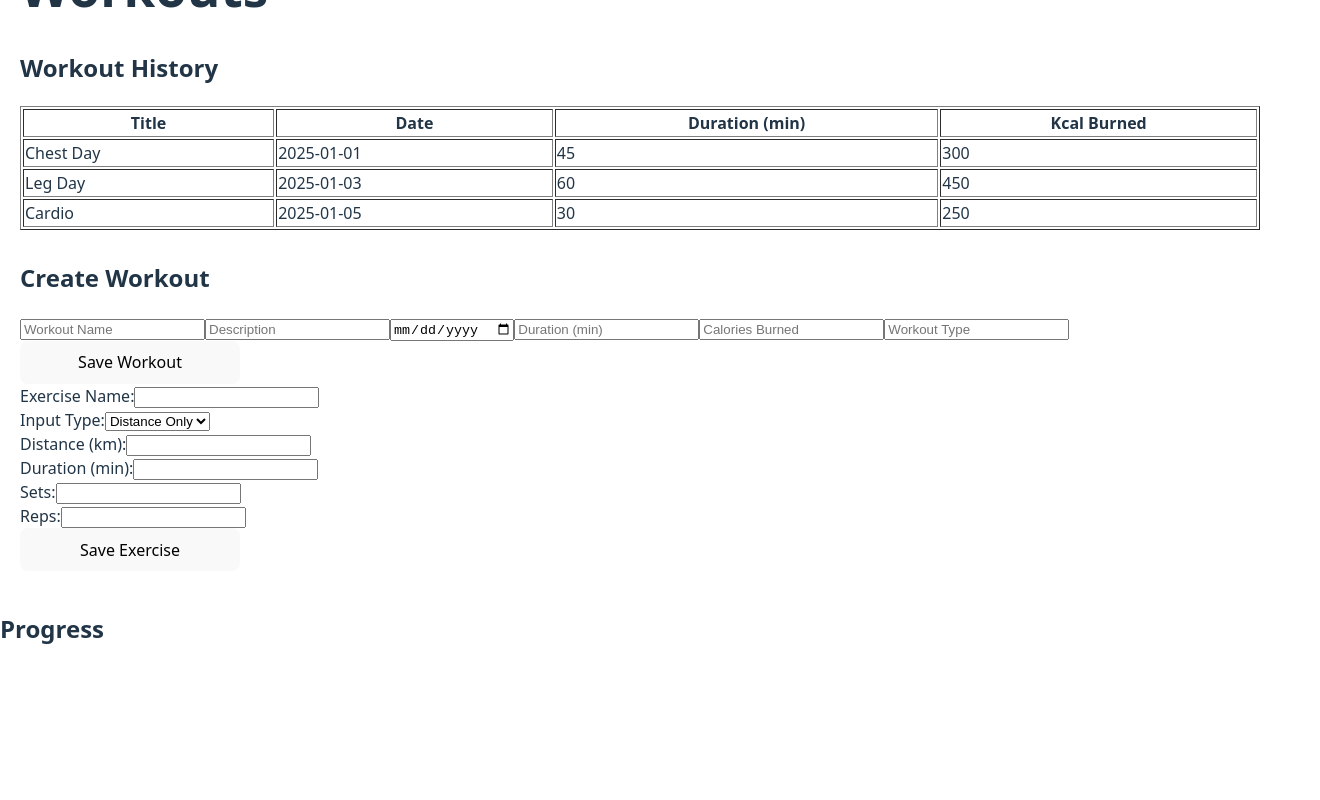
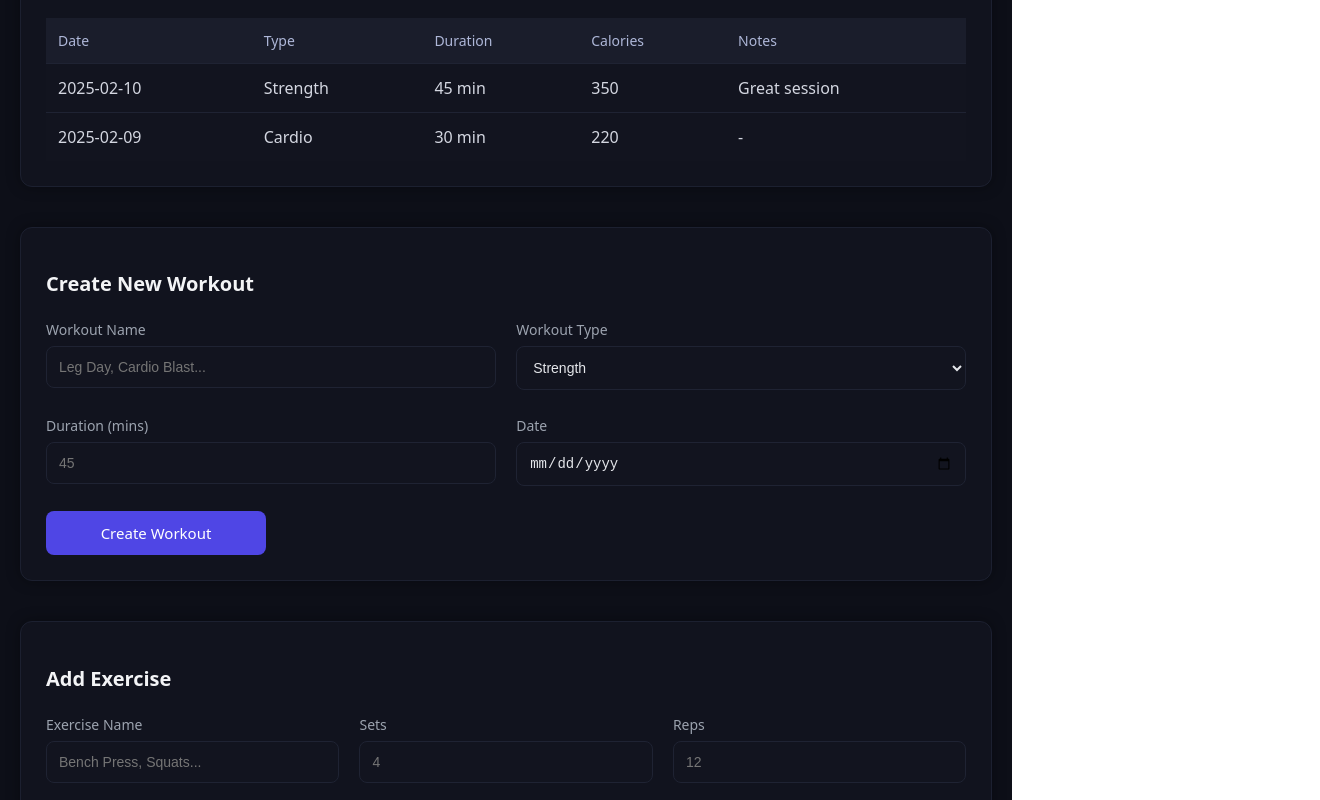
Before and after one commit to Austine-john/Fitflow-frontend, a React (Vite) app in the folder Fitflow/: page / in a window 1280 px wide. Shown: the part 1060-1860 px from the top of the page, 1320 px wide, since content can reach past the window. Before the commit the page ends 1727 px from the top, so only its background shows below. Built offline with nearby package versions, Linux system fonts and the light colour scheme.

Commit message:
Refactor Workouts components and styles for improved layout and functionality

```diff
--- a/Fitflow/src/components/Workouts/ExerciseForm/ExerciseForm.jsx
+++ b/Fitflow/src/components/Workouts/ExerciseForm/ExerciseForm.jsx
@@ -1,112 +1,44 @@
-import { useState } from "react";
-
-function ExerciseForm({ onSubmit }) {
-  const [name, setName] = useState("");
-  const [type, setType] = useState("distance"); // distance | weight | both
-  const [distance, setDistance] = useState("");
-  const [weight, setWeight] = useState("");
-  const [duration, setDuration] = useState("");
-  const [sets, setSets] = useState("");
-  const [reps, setReps] = useState("");
+import React from "react";
+import "../Workouts.css";
 
 
-  function handleSubmit(e) {
-    e.preventDefault();
+export default function ExerciseForm() {
+  return (
+    <div className="card-section">
+      <h2 className="section-title">Add Exercise</h2>
 
-    const payload = {
-      name,
-      duration,
-      distance: type === "weight" ? 0 : Number(distance || 0),
-      weight: type === "distance" ? 0 : Number(weight || 0),
-    };
+      <form className="styled-form">
+        <div className="form-row">
+          <div className="form-group">
+            <label>Exercise Name</label>
+            <input type="text" placeholder="Bench Press, Squats..." />
+          </div>
 
-    onSubmit(payload);
+          <div className="form-group">
+            <label>Sets</label>
+            <input type="number" placeholder="4" />
+          </div>
 
-    // Clear after submit
-    setName("");
-    setDistance("");
-    setWeight("");
-    setDuration("");
-  }
+          <div className="form-group">
+            <label>Reps</label>
+            <input type="number" placeholder="12" />
+          </div>
+        </div>
 
-  return (
-    <form onSubmit={handleSubmit} className="exercise-form">
+        <div className="form-row">
+          <div className="form-group">
+            <label>Weight (kg)</label>
+            <input type="number" placeholder="60" />
+          </div>
 
-      <div>
-        <label>Exercise Name:</label>
-        <input
-          type="text"
-          value={name}
-          onChange={(e) => setName(e.target.value)}
-          required
-        />
-      </div>
+          <div className="form-group">
+            <label>Notes</label>
+            <input type="text" placeholder="Optional notes" />
+          </div>
+        </div>
 
-      <div>
-        <label>Input Type:</label>
-        <select value={type} onChange={(e) => setType(e.target.value)}>
-          <option value="distance">Distance Only</option>
-          <option value="weight">Weight Only</option>
-          <option value="both">Both</option>
-        </select>
-      </div>
-
-      {type !== "weight" && (
-        <div>
-          <label>Distance (km):</label>
-          <input
-            type="number"
-            value={distance}
-            onChange={(e) => setDistance(e.target.value)}
-            min="0"
-          />
-        </div>
-      )}
-
-      {type !== "distance" && (
-        <div>
-          <label>Weight (kg):</label>
-          <input
-            type="number"
-            value={weight}
-            onChange={(e) => setWeight(e.target.value)}
-            min="0"
-          />
-        </div>
-      )}
-
-      <div>
-        <label>Duration (min):</label>
-        <input
-          type="number"
-          value={duration}
-          onChange={(e) => setDuration(e.target.value)}
-          min="1"
-          required
-        />
-        <div>
-            <label>Sets:</label>
-            <input
-              type="number"
-              value={sets}
-              onChange={(e) => setSets(e.target.value)}
-              min="1"
-            />
-        </div>
-        <div>
-            <label>Reps:</label>
-            <input
-              type="number"
-              value={reps}
-              onChange={(e) => setReps(e.target.value)}
-              min="1"
-            />
-        </div>
-      </div>
-
-      <button type="submit">Save Exercise</button>
-    </form>
+        <button className="secondary-btn">Add Exercise</button>
+      </form>
+    </div>
   );
 }
-
-export default ExerciseForm;
--- /dev/null
+++ b/Fitflow/src/components/Workouts/Workouts.css
@@ -0,0 +1,133 @@
+/* PAGE WRAPPER */
+.workouts-wrapper {
+  width: 100%;
+  padding: 20px;
+  display: flex;
+  flex-direction: column;
+  gap: 40px;
+  background-color: #0d0f18;
+  min-height: 100vh;
+  color: #e5e7eb;
+}
+
+/* CARD SECTIONS (TABLE + FORMS) */
+.card-section {
+  background-color: #11131e;
+  padding: 25px;
+  border-radius: 12px;
+  box-shadow: 0px 0px 14px rgba(0, 0, 0, 0.35);
+  border: 1px solid #1c2030;
+}
+
+.section-title {
+  margin-bottom: 20px;
+  font-size: 20px;
+  font-weight: 600;
+  color: #f3f4f6;
+}
+
+/* TABLE */
+.table-container {
+  overflow-x: auto;
+}
+
+.history-table {
+  width: 100%;
+  border-collapse: collapse;
+  color: #e5e7eb;
+}
+
+.history-table th {
+  text-align: left;
+  padding: 12px;
+  background-color: #1a1d2b;
+  color: #aeb7d8;
+  font-weight: 500;
+  font-size: 14px;
+}
+
+.history-table td {
+  padding: 12px;
+  background-color: #12141f;
+  border-top: 1px solid #1f2333;
+  color: #d4d7e1;
+}
+
+.history-table tr:hover td {
+  background-color: #1a1d2b;
+  transition: 0.25s ease;
+}
+
+/* FORM STYLING */
+.styled-form {
+  display: flex;
+  flex-direction: column;
+  gap: 25px;
+}
+
+.form-row {
+  display: flex;
+  gap: 20px;
+  width: 100%;
+}
+
+.form-group {
+  flex: 1;
+  display: flex;
+  flex-direction: column;
+  gap: 6px;
+}
+
+.form-group label {
+  font-size: 14px;
+  color: #9ca3af;
+}
+
+.form-group input,
+.form-group select {
+  padding: 12px;
+  background-color: #12141f;
+  border: 1px solid #1f2333;
+  color: #e5e7eb;
+  border-radius: 8px;
+  font-size: 14px;
+  outline: none;
+}
+
+.form-group input:focus,
+.form-group select:focus {
+  border-color: #4f44ff;
+  box-shadow: 0 0 4px rgba(79, 68, 255, 0.4);
+  transition: 0.2s;
+}
+
+/* BUTTONS */
+.primary-btn,
+.secondary-btn {
+  padding: 12px 16px;
+  border-radius: 8px;
+  font-size: 15px;
+  font-weight: 500;
+  cursor: pointer;
+  border: none;
+}
+
+.primary-btn {
+  background-color: #4f46e5;
+  color: white;
+}
+
+.primary-btn:hover {
+  background-color: #4338ca;
+}
+
+.secondary-btn {
+  background-color: #1f2333;
+  color: #ffffff;
+  border: 1px solid #2b3045;
+}
+
+.secondary-btn:hover {
+  background-color: #2b3045;
+  transition: 0.2s;
+}
--- a/Fitflow/src/components/Workouts/Workouts.jsx
+++ b/Fitflow/src/components/Workouts/Workouts.jsx
@@ -1,23 +1,16 @@
 import React from "react";
-import WorkoutHistory from "./WorkoutsHistory/WorkoutsHistory";
-import WorkoutForm from "./WorkoutsForm/WorkoutsForm";
-import ExerciseForm from "./ExerciseForm/ExerciseForm";
+import WorkoutsHistory from "../../components/Workouts/WorkoutsHistory/WorkoutsHistory.jsx";
+import WorkoutsForm from "../../components/Workouts/WorkoutsForm/WorkoutsForm.jsx";
+import ExerciseForm from "../../components/Workouts/ExerciseForm/ExerciseForm.jsx";
+import "../../components/Workouts/Workouts.css";
 
-const Workouts = () => {
+
+export default function Workouts() {
   return (
-    <div style={{ padding: "20px" }}>
-      <h1>Workouts</h1>
-
-      {/* Workout History Table */}
-      <WorkoutHistory />
-
-      {/* Workout Creation Form */}
-      <WorkoutForm />
-
-      {/* Exercise Form */}
+    <div className="workouts-wrapper">
+      <WorkoutsHistory />
+      <WorkoutsForm />
       <ExerciseForm />
     </div>
   );
-};
-
-export default Workouts;
+}
--- a/Fitflow/src/components/Workouts/WorkoutsForm/WorkoutsForm.jsx
+++ b/Fitflow/src/components/Workouts/WorkoutsForm/WorkoutsForm.jsx
@@ -1,41 +1,43 @@
-import React, { useState } from "react";
+import React from "react";
+import "../Workouts.css";
 
-const WorkoutForm = () => {
-  const [form, setForm] = useState({
-    name: "",
-    description: "",
-    date: "",
-    duration: "",
-    calories_burned: "",
-    workout_type: "",
-  });
 
-  const handleChange = (e) => {
-    setForm({ ...form, [e.target.name]: e.target.value });
-  };
+export default function WorkoutsForm() {
+  return (
+    <div className="card-section">
+      <h2 className="section-title">Create New Workout</h2>
 
-  const handleSubmit = (e) => {
-    e.preventDefault();
-    console.log("Workout Submitted:", form);
-  };
+      <form className="styled-form">
+        <div className="form-row">
+          <div className="form-group">
+            <label>Workout Name</label>
+            <input type="text" placeholder="Leg Day, Cardio Blast..." />
+          </div>
 
-  return (
-    <div style={{ marginTop: "30px" }}>
-      <h2>Create Workout</h2>
+          <div className="form-group">
+            <label>Workout Type</label>
+            <select>
+              <option>Strength</option>
+              <option>Cardio</option>
+              <option>Flexibility</option>
+            </select>
+          </div>
+        </div>
 
-      <form onSubmit={handleSubmit}>
-        <input name="name" placeholder="Workout Name" onChange={handleChange} />
-        <input name="description" placeholder="Description" onChange={handleChange} />
-        <input type="date" name="date" onChange={handleChange} />
-        <input type="number" name="duration" placeholder="Duration (min)" onChange={handleChange} />
-        <input type="number" name="calories_burned" placeholder="Calories Burned" onChange={handleChange} />
+        <div className="form-row">
+          <div className="form-group">
+            <label>Duration (mins)</label>
+            <input type="number" placeholder="45" />
+          </div>
 
-        <input name="workout_type" placeholder="Workout Type" onChange={handleChange} />
+          <div className="form-group">
+            <label>Date</label>
+            <input type="date" />
+          </div>
+        </div>
 
-        <button type="submit">Save Workout</button>
+        <button className="primary-btn">Create Workout</button>
       </form>
     </div>
   );
-};
-
-export default WorkoutForm;
+}
--- a/Fitflow/src/components/Workouts/WorkoutsHistory/WorkoutsHistory.jsx
+++ b/Fitflow/src/components/Workouts/WorkoutsHistory/WorkoutsHistory.jsx
@@ -1,41 +1,44 @@
 import React from "react";
+import "../Workouts.css";
 
-const sampleWorkouts = [
-  { id: 1, name: "Chest Day", date: "2025-01-01", duration: 45, calories_burned: 300 },
-  { id: 2, name: "Leg Day", date: "2025-01-03", duration: 60, calories_burned: 450 },
-  { id: 3, name: "Cardio", date: "2025-01-05", duration: 30, calories_burned: 250 },
-];
 
-const WorkoutHistory = () => {
+export default function WorkoutsHistory() {
   return (
-    <div style={{ marginTop: "30px" }}>
-      <h2>Workout History</h2>
+    <div className="card-section">
+      <h2 className="section-title">Workout History</h2>
 
-      <div style={{ maxHeight: "200px", overflowY: "scroll" }}>
-        <table border="1" width="100%">
+      <div className="table-container">
+        <table className="history-table">
           <thead>
             <tr>
-              <th>Title</th>
               <th>Date</th>
-              <th>Duration (min)</th>
-              <th>Kcal Burned</th>
+              <th>Type</th>
+              <th>Duration</th>
+              <th>Calories</th>
+              <th>Notes</th>
             </tr>
           </thead>
 
           <tbody>
-            {sampleWorkouts.map((w) => (
-              <tr key={w.id}>
-                <td>{w.name}</td>
-                <td>{w.date}</td>
-                <td>{w.duration}</td>
-                <td>{w.calories_burned}</td>
-              </tr>
-            ))}
+            {/* Placeholder rows – replace with fetched data later */}
+            <tr>
+              <td>2025-02-10</td>
+              <td>Strength</td>
+              <td>45 min</td>
+              <td>350</td>
+              <td>Great session</td>
+            </tr>
+
+            <tr>
+              <td>2025-02-09</td>
+              <td>Cardio</td>
+              <td>30 min</td>
+              <td>220</td>
+              <td>-</td>
+            </tr>
           </tbody>
         </table>
       </div>
     </div>
   );
-};
-
-export default WorkoutHistory;
+}
```
